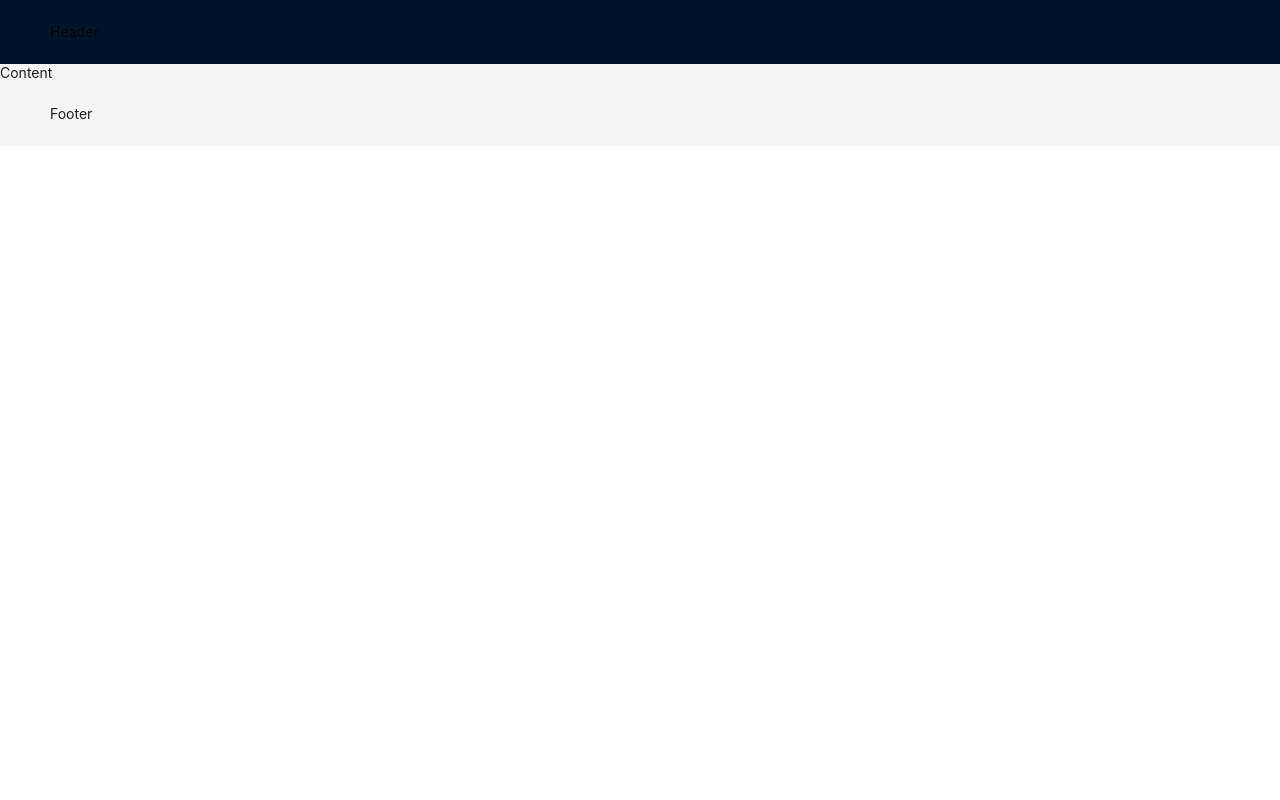
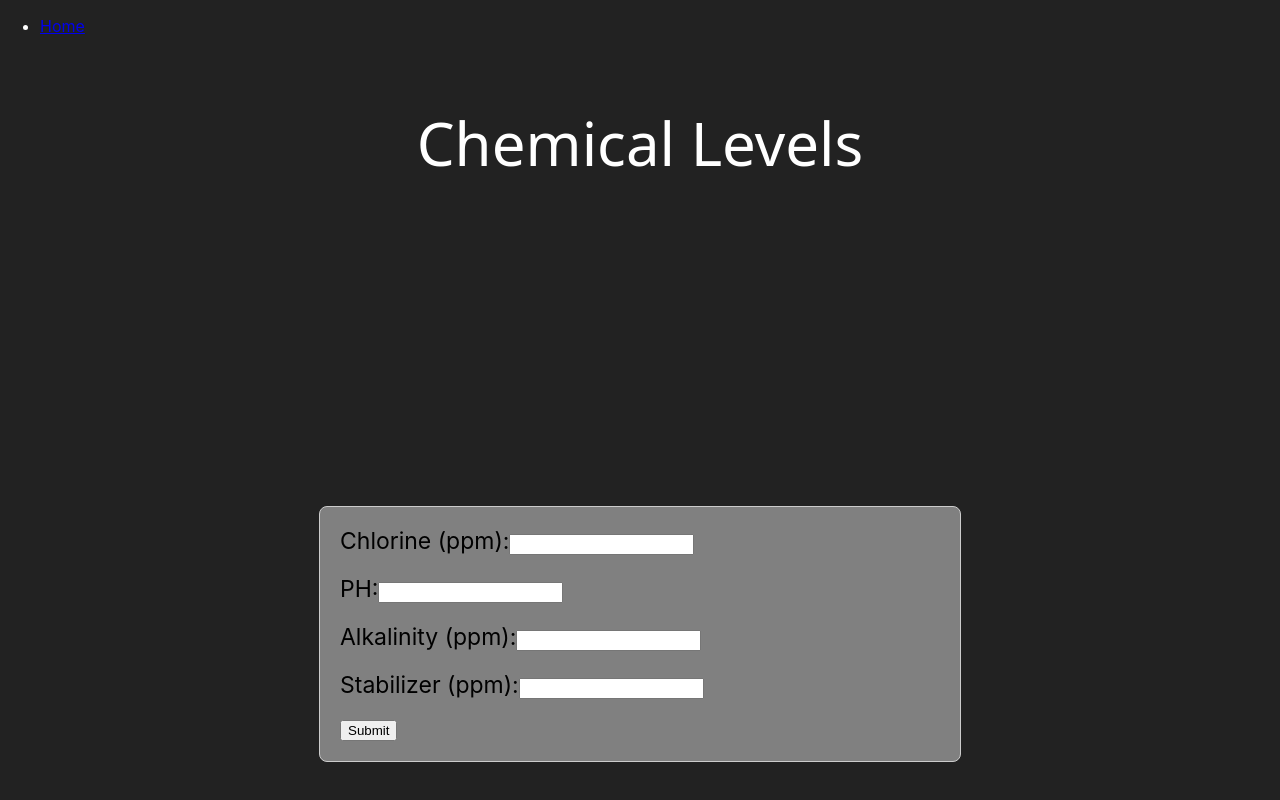
Before and after one commit to DevBolde/Chemical-Calculator, a React (Create React App) app: page /form in a window 1280 px wide. Shown: the top 800 px of the page. Built offline with nearby package versions, Linux system fonts and the light colour scheme.

Commit message:
added submit message and styles, better flow between components

```diff
--- a/src/App.css
+++ b/src/App.css
@@ -4,7 +4,7 @@
 
 .App-logo {
   height: 40vmin;
-  pointer-events: none;
+  /* pointer-events: none; */
 }
 
 @media (prefers-reduced-motion: no-preference) {
--- a/src/App.jsx
+++ b/src/App.jsx
@@ -2,21 +2,21 @@ import React from 'react';
 import './App.css';
 import ChemicalLevelsForm from './ChemForm/Form.js';
 import { Route, Routes } from 'react-router-dom';
+import Cover from './components/CoverPage';
 
-import {HeaderContent} from './components/Header'
-import { Layout } from 'antd';
 
-const { Header, Footer, Content } = Layout
+
 
 
 
 function App() {
   return (
-    <Layout>
-    <Header>Header</Header>
-    <Content>Content</Content>
-    <Footer>Footer</Footer>
-    </Layout>
+    <div className='app'>
+    <Routes>
+      <Route path='/' Component={Cover}/>
+      <Route path='/form' Component={ChemicalLevelsForm}/>
+    </Routes>
+    </div>
   );
 }
 
--- a/src/ChemForm/Form.css
+++ b/src/ChemForm/Form.css
@@ -1,3 +1,33 @@
-.Form{
-    background-color: yellow;
+.header h2{
+    color: white;
+    font-family: "Jacquard 12", system-ui;
+    font-weight: 400;
+    font-style: normal;
 }
+.header{
+    display: flex;
+    justify-content: center;
+    font-size: 40px;
+}
+
+.Form {
+    display: flex;
+    flex-direction: column;
+    align-items: center;
+    justify-content: center;
+    height: 100vh; /* Make the container take up the full height of the viewport */
+  }
+
+  .Form form {
+    width: 80%; /* Set the width of the form */
+    max-width: 600px; /* Set a maximum width to prevent the form from becoming too wide */
+    padding: 20px;
+    border: 1px solid #ccc;
+    border-radius: 8px;
+    background-color: gray;
+  }
+
+
+.Form label {
+    font-size: 23px; /* Adjust the font size as needed */
+}
--- a/src/ChemForm/Form.js
+++ b/src/ChemForm/Form.js
@@ -1,4 +1,8 @@
 import  { useState } from 'react';
+import './Form.css'
+import Navigation from '../components/Navigation';
+import AlertMessage from '../components/AlertMessage';
+
 
 
 function ChemicalLevelsForm() {
@@ -6,16 +10,31 @@ function ChemicalLevelsForm() {
     const [ph, setPH] = useState('');
     const [alkalinity, setAlkalinity] = useState('');
     const [stabilizer, setStabilizer] = useState('');
+    const [submitted, setSubmitted] = useState(false);
+
 
     const handleSubmit = (event) => {
         event.preventDefault();
-        // Handle form submission here
         console.log("Submitted values: ", { chlorine, ph, alkalinity, stabilizer });
+        setSubmitted(true);
     }
 
     return (
+        <div className='chem-form-page'>
+            <style>
+                {`
+                    body {
+                        background-color: #222;
+                        margin: 0;
+                        padding: 0;
+                    }
+                `}
+            </style>
+            <Navigation />
+            <div className='header'>
+                <h2>Chemical Levels</h2>
+            </div>
         <div className ="Form" >
-            <h2>Chemical Levels</h2>
             <form onSubmit={handleSubmit}>
                 <label htmlFor="chlorine">Chlorine (ppm):</label>
                 <input
@@ -63,7 +82,10 @@ function ChemicalLevelsForm() {
 
                 <input type="submit" value="Submit" />
             </form>
+            {submitted && <AlertMessage chlorine={chlorine} ph={ph} alkalinity={alkalinity} stabilizer={stabilizer} />}
         </div>
+        </div>
+
     );
 }
 
--- /dev/null
+++ b/src/Style/AlertMessage.css
@@ -0,0 +1,8 @@
+.alert{
+    width: 80%; /* Set the width of the form */
+    max-width: 600px; /* Set a maximum width to prevent the form from becoming too wide */
+    padding: 20px;
+    border: 1px solid #ccc;
+    border-radius: 8px;
+    background-color: #f9f9f9;
+}
--- /dev/null
+++ b/src/components/AlertMessage.jsx
@@ -0,0 +1,16 @@
+import React from 'react';
+import '../Style/AlertMessage.css'
+
+const AlertMessage = ({ chlorine, ph, alkalinity, stabilizer }) => {
+    return (
+        <div className='alert'>
+            <h2>You Submitted:</h2>
+            <p>Chlorine (ppm): {chlorine}</p>
+            <p>PH: {ph}</p>
+            <p>Alkalinity (ppm): {alkalinity}</p>
+            <p>Stabilizer (ppm): {stabilizer}</p>
+        </div>
+    );
+}
+
+export default AlertMessage;
--- a/src/components/CoverPage.jsx
+++ b/src/components/CoverPage.jsx
@@ -1,16 +1,36 @@
 import React from "react";
 import { imageUrl } from "../Img-URL/config";
+import { Link } from "react-router-dom";
 
-const Cover () => {
-
-    return(
-        <div className="App">
-            <header>
-            <img src={imageUrl} className="App-logo" alt="logo" />
-            </header>
+const Cover = () => {
+    return (
+        <div>
+            <style>
+                {`
+                    body {
+                        background-color: #222;
+                        margin: 0;
+                        padding: 0;
+                    }
+                `}
+            </style>
+            <div className="App">
+                <header>
+                    <Link to='/form'>
+                        <img src={imageUrl} className="App-logo" alt="logo" style={{ marginTop: '10%', paddingBottom: '30px'}}/>
+                    </Link>
+                </header>
+                <div className="title" style={{ marginTop: '10%' }}>
+                    <h1 style={{ color: 'blue', fontSize: '24px' }}>THE CHEMICAL CALCULATOR</h1>
+                </div>
+                <footer>
+                    <div>
+                        <h2 style={{ color: 'red', fontSize: '40px'}}>**CLICK THE PHOTO TO BEGIN!**</h2>
+                    </div>
+                </footer>
+            </div>
         </div>
-    )
-}
-
+    );
+};
 
 export default Cover;
--- a/src/components/Header.jsx
+++ b/src/components/Header.jsx
@@ -1,11 +1,42 @@
 import React from 'react';
+import { Image } from 'antd';
+import { Link } from 'react-router-dom';
+import { imageUrl } from '../Img-URL/config';
+// import ChemicalLevelsForm from '../ChemForm/Form';
 
-const HeaderContent = () => {
+
+
+
+function HeaderContent() {
+
+
   return (
-    <header className="header">
-      <h1>My Website</h1>
-    </header>
+    <div
+      style={{
+        display: 'flex',
+        justifyContent: 'space-between',
+        width: '100%',
+      }}
+    >
+      <div className="hrf-logo" >
+        <Link to='/form'>
+            <div style={{ marginTop: '10%'}}>
+                <Image src={imageUrl} preview={false} alt="HRF logo white" />
+            </div>
+        </Link>
+
+
+      </div>
+      <div>
+        <Link to="/" style={{ color: '#E2F0F7', paddingRight: '75px' }}>
+          Home
+        </Link>
+        {/* <Link to="/form" style={{ color: '#E2F0F7', paddingRight: '75px' }}>
+          Chemical Calculator
+        </Link> */}
+      </div>
+    </div>
   );
-};
+}
 
-export {HeaderContent};
+export { HeaderContent };
--- a/src/components/Navigation.jsx
+++ b/src/components/Navigation.jsx
@@ -5,9 +5,7 @@ const Navigation = () => {
   return (
     <nav className="navigation">
       <ul>
-        <li><Link to="/">Home</Link></li>
-        <li><Link to="/about">About</Link></li>
-        <li><Link to="/contact">Contact</Link></li>
+        <li style={{ color: 'white' }}><Link to="/">Home</Link></li>
       </ul>
     </nav>
   );
```
